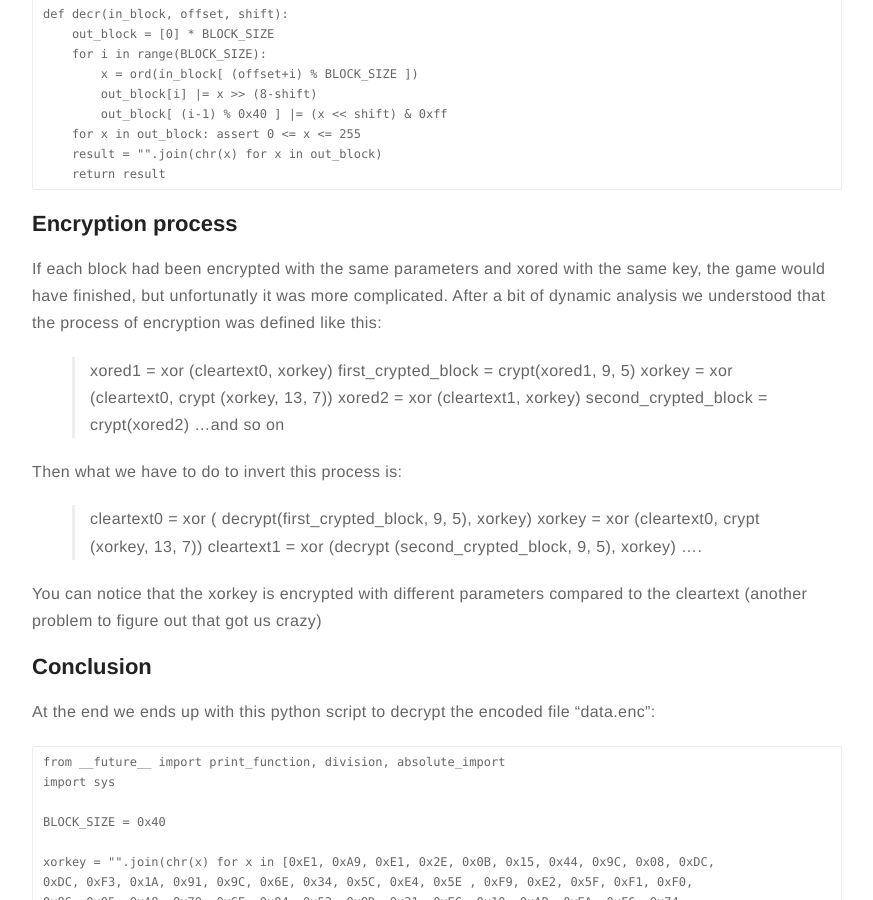
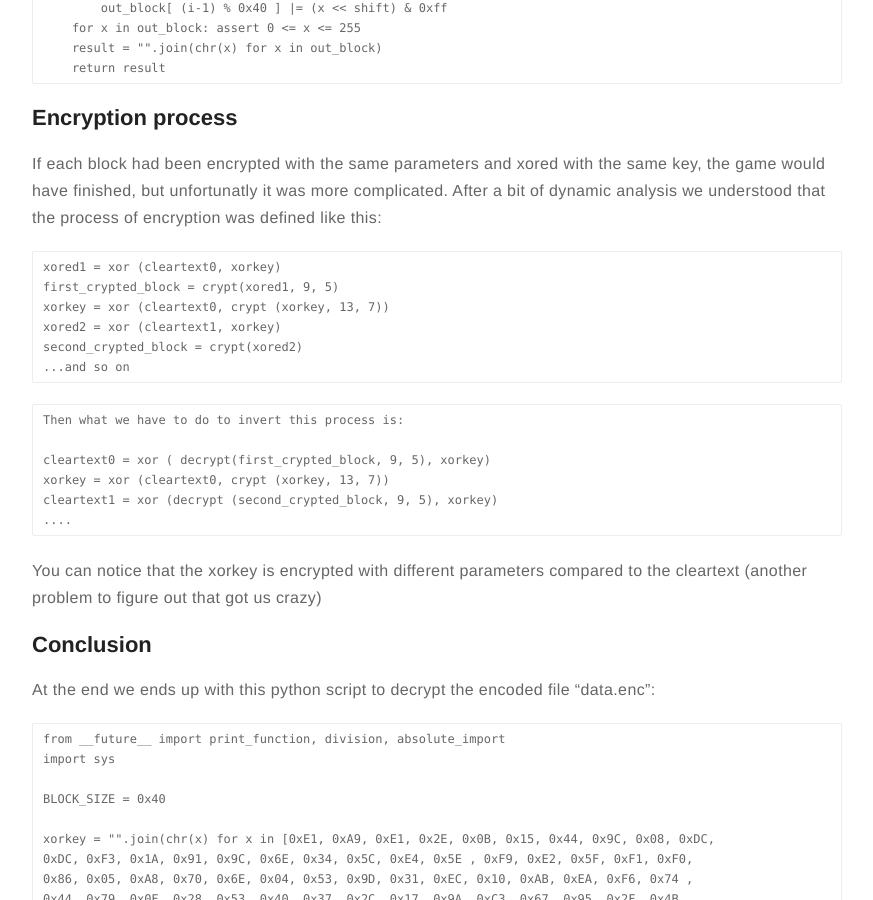
Before and after one commit to Maff1t/Maff1t.github.io, a Jekyll site: the page built from _posts/2019-04-01-VolgaCTF-TrustVM.md, in a window 1280 px wide and 900 px high, scrolled down 5926 px. Shown: the whole window, without its empty margins (203-1076 px from the left). Built offline with Jekyll 4.4.1, drawn with Linux system fonts in a browser that asks for light colours; our own code applies the rules of GitHub Pages for plain Markdown files; some of the changed text lies outside the part shown.

````diff
--- a/_posts/2019-04-01-VolgaCTF-TrustVM.md
+++ b/_posts/2019-04-01-VolgaCTF-TrustVM.md
@@ -1,4 +1,3 @@
-
 ---
 layout: post
 title:  "[Write-up] Reversing a 512 bit Virtual Machine ~ TrustVM ~ VolgaCTF 2019"
@@ -118,20 +117,22 @@ Encryption process
 -
 If each block had been encrypted with the same parameters and xored with the same key, the game would have finished, but unfortunatly it was more complicated.
 After a bit of dynamic analysis we understood that the process of encryption was defined like this:
-
-> xored1 = xor (cleartext0, xorkey)
-> first_crypted_block = crypt(xored1, 9, 5)
-> xorkey = xor (cleartext0, crypt (xorkey, 13, 7))
-> xored2 = xor (cleartext1, xorkey)
-> second_crypted_block = crypt(xored2)
-> ...and so on
-
+```
+xored1 = xor (cleartext0, xorkey)
+first_crypted_block = crypt(xored1, 9, 5)
+xorkey = xor (cleartext0, crypt (xorkey, 13, 7))
+xored2 = xor (cleartext1, xorkey)
+second_crypted_block = crypt(xored2)
+...and so on
+```
+```
 Then what we have to do to invert this process is:
 
-> cleartext0 = xor ( decrypt(first_crypted_block, 9, 5), xorkey)
-> xorkey = xor (cleartext0, crypt (xorkey, 13, 7))
-> cleartext1 = xor (decrypt (second_crypted_block, 9, 5), xorkey)
-> ....
+cleartext0 = xor ( decrypt(first_crypted_block, 9, 5), xorkey)
+xorkey = xor (cleartext0, crypt (xorkey, 13, 7))
+cleartext1 = xor (decrypt (second_crypted_block, 9, 5), xorkey)
+....
+```
 
 You can notice that the xorkey is encrypted with different parameters compared to the cleartext (another problem to figure out that got us crazy)
 
````
